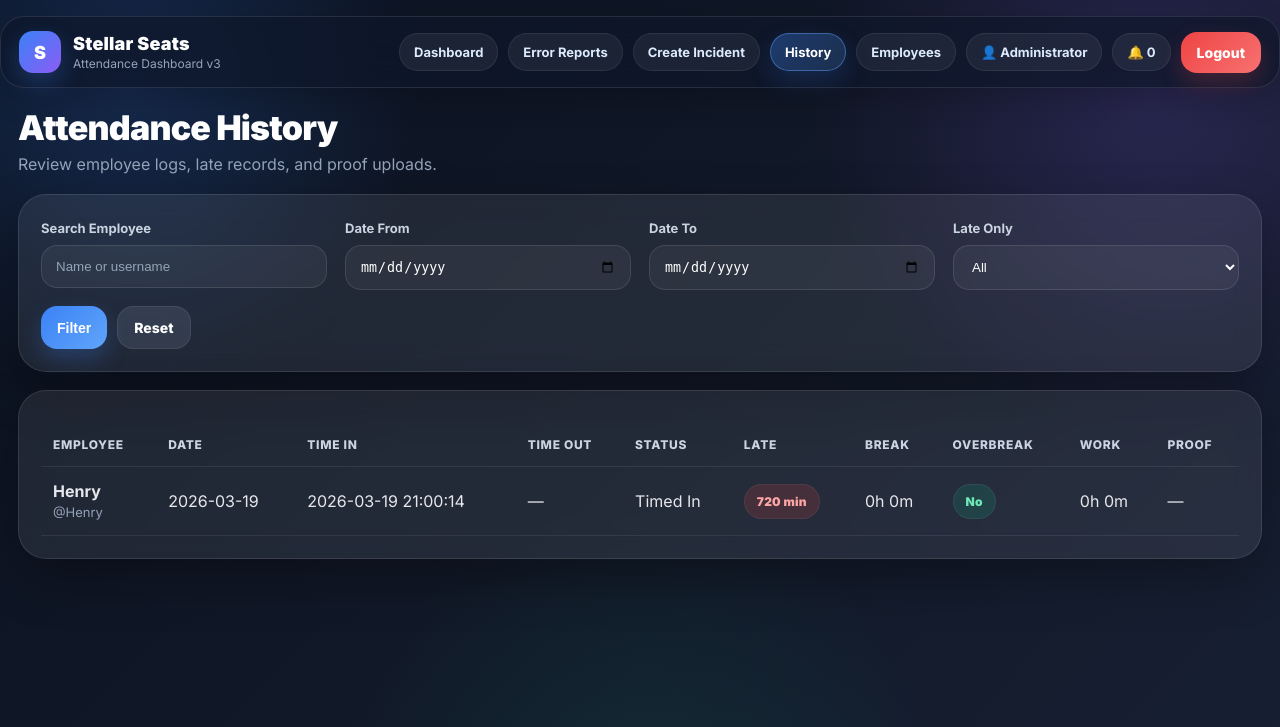
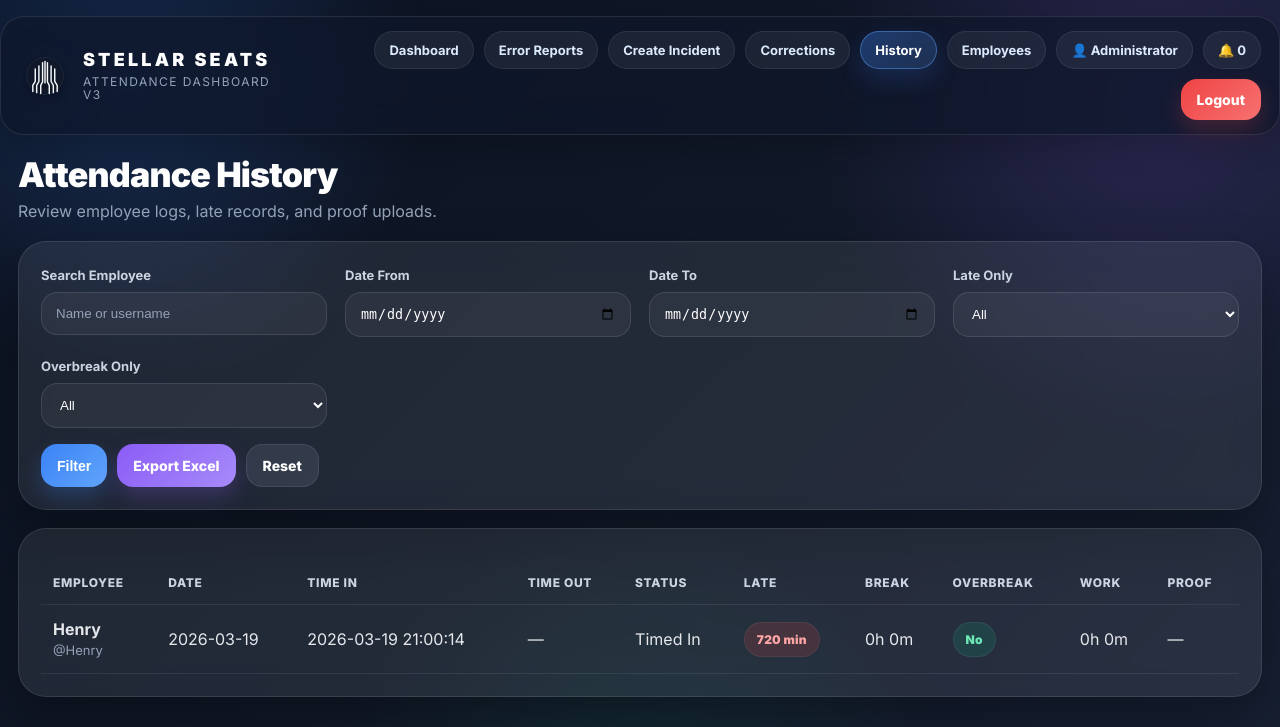
Before and after one commit to henryacosta401-prog/attendance-web, a Flask app: page /admin/history in a window 1280 px wide. Shown: the top 727 px of the page. Run offline with Flask 3, Linux system fonts and the light colour scheme; a user stored in the database is signed in; data comes from the database, SQL or seed files in the repository; data that the repository does not hold is empty; some libraries are stand-ins or nearby versions.

Commit message:
Add branding updates, correction requests, and admin workflow improvements

```diff
--- a/app.py
+++ b/app.py
@@ -264,6 +264,22 @@ def init_sqlite_db():
             message TEXT NOT NULL,
             created_at TEXT NOT NULL,
             is_read INTEGER NOT NULL DEFAULT 0,
+            FOREIGN KEY (user_id) REFERENCES users (id)
+        )
+    """)
+
+    cursor.execute("""
+        CREATE TABLE IF NOT EXISTS correction_requests (
+            id INTEGER PRIMARY KEY AUTOINCREMENT,
+            user_id INTEGER NOT NULL,
+            request_type TEXT NOT NULL,
+            work_date TEXT NOT NULL,
+            message TEXT,
+            status TEXT NOT NULL DEFAULT 'Pending',
+            admin_note TEXT,
+            reviewed_by INTEGER,
+            reviewed_at TEXT,
+            created_at TEXT NOT NULL,
             FOREIGN KEY (user_id) REFERENCES users (id)
         )
     """)
@@ -322,8 +338,19 @@ def init_sqlite_db():
             cursor.execute("ALTER TABLE incident_reports ADD COLUMN reviewed_by INTEGER")
         if "reviewed_at" not in existing_cols_incident:
             cursor.execute("ALTER TABLE incident_reports ADD COLUMN reviewed_at TEXT")
-        if "created_at" not in existing_cols_incident:
-            cursor.execute("ALTER TABLE incident_reports ADD COLUMN created_at TEXT")
+    if "created_at" not in existing_cols_incident:
+        cursor.execute("ALTER TABLE incident_reports ADD COLUMN created_at TEXT")
+
+    existing_cols_corrections = [row[1] for row in cursor.execute("PRAGMA table_info(correction_requests)").fetchall()]
+    if existing_cols_corrections:
+        if "status" not in existing_cols_corrections:
+            cursor.execute("ALTER TABLE correction_requests ADD COLUMN status TEXT NOT NULL DEFAULT 'Pending'")
+        if "admin_note" not in existing_cols_corrections:
+            cursor.execute("ALTER TABLE correction_requests ADD COLUMN admin_note TEXT")
+        if "reviewed_by" not in existing_cols_corrections:
+            cursor.execute("ALTER TABLE correction_requests ADD COLUMN reviewed_by INTEGER")
+        if "reviewed_at" not in existing_cols_corrections:
+            cursor.execute("ALTER TABLE correction_requests ADD COLUMN reviewed_at TEXT")
 
     db.commit()
 
@@ -448,6 +475,25 @@ def init_postgres_db():
                 created_at TEXT NOT NULL
             )
         """)
+
+        cur.execute("""
+            CREATE TABLE IF NOT EXISTS correction_requests (
+                id SERIAL PRIMARY KEY,
+                user_id INTEGER NOT NULL,
+                request_type TEXT NOT NULL,
+                work_date TEXT NOT NULL,
+                message TEXT,
+                status TEXT NOT NULL DEFAULT 'Pending',
+                admin_note TEXT,
+                reviewed_by INTEGER,
+                reviewed_at TEXT,
+                created_at TEXT NOT NULL
+            )
+        """)
+        cur.execute("ALTER TABLE correction_requests ADD COLUMN IF NOT EXISTS status TEXT NOT NULL DEFAULT 'Pending'")
+        cur.execute("ALTER TABLE correction_requests ADD COLUMN IF NOT EXISTS admin_note TEXT")
+        cur.execute("ALTER TABLE correction_requests ADD COLUMN IF NOT EXISTS reviewed_by INTEGER")
+        cur.execute("ALTER TABLE correction_requests ADD COLUMN IF NOT EXISTS reviewed_at TEXT")
 
     db.commit()
 
@@ -941,6 +987,43 @@ def employee_profile():
     return render_template("employee_profile.html", user=user)
 
 
+@app.route("/corrections", methods=["GET", "POST"])
+@login_required(role="employee")
+def employee_corrections():
+    user = get_user_by_id(session["user_id"])
+    if not user:
+        session.clear()
+        flash("Your session expired. Please log in again.", "warning")
+        return redirect(url_for("login"))
+
+    if request.method == "POST":
+        request_type = request.form.get("request_type", "").strip()
+        work_date = request.form.get("work_date", "").strip()
+        message = request.form.get("message", "").strip()
+
+        if request_type not in {"Missed Time In", "Missed Time Out", "Wrong Break", "Wrong Proof", "Other"}:
+            flash("Please choose a valid correction type.", "danger")
+            return redirect(url_for("employee_corrections"))
+
+        if not work_date or not message:
+            flash("Work date and details are required.", "danger")
+            return redirect(url_for("employee_corrections"))
+
+        execute_db("""
+            INSERT INTO correction_requests (
+                user_id, request_type, work_date, message, status, created_at
+            )
+            VALUES (?, ?, ?, ?, 'Pending', ?)
+        """, (user["id"], request_type, work_date, message, now_str()), commit=True)
+
+        log_activity(user["id"], "CORRECTION REQUEST", f"Submitted {request_type} request for {work_date}")
+        flash("Correction request submitted.", "success")
+        return redirect(url_for("employee_corrections"))
+
+    requests = get_correction_requests(user_id=user["id"])
+    return render_template("employee_corrections.html", requests=requests)
+
+
 @app.route("/time-in", methods=["POST"])
 @login_required(role="employee")
 def time_in():
@@ -1135,7 +1218,7 @@ def uploaded_file(filename):
 # =========================
 # ADMIN
 # =========================
-def get_admin_employee_rows(status_filter="", search=""):
+def get_admin_employee_rows(status_filter="", search="", over_break_only=""):
     users = fetchall("""
         SELECT * FROM users
         WHERE role = 'employee'
@@ -1171,6 +1254,9 @@ def get_admin_employee_rows(status_filter="", search=""):
         if status_filter and row["status"] != status_filter:
             continue
 
+        if over_break_only == "1" and row["over_break_flag"] != 1:
+            continue
+
         if search:
             s = search.lower()
             hay = f"{row['full_name']} {row['username']} {row['department']} {row['position']} {row['shift_start']}".lower()
@@ -1212,6 +1298,36 @@ def get_incident_reports(report_employee="", report_type="", report_date_from=""
     return fetchall(report_sql, report_params)
 
 
+def get_correction_requests(user_id=None, status="", date_from="", date_to=""):
+    sql = """
+        SELECT c.*, u.full_name, u.username, reviewer.full_name AS reviewed_by_name
+        FROM correction_requests c
+        JOIN users u ON u.id = c.user_id
+        LEFT JOIN users reviewer ON reviewer.id = c.reviewed_by
+        WHERE 1=1
+    """
+    params = []
+
+    if user_id:
+        sql += " AND c.user_id = ?"
+        params.append(user_id)
+
+    if status:
+        sql += " AND c.status = ?"
+        params.append(status)
+
+    if date_from:
+        sql += " AND c.work_date >= ?"
+        params.append(date_from)
+
+    if date_to:
+        sql += " AND c.work_date <= ?"
+        params.append(date_to)
+
+    sql += " ORDER BY c.id DESC LIMIT 200"
+    return fetchall(sql, params)
+
+
 @app.route("/admin")
 @login_required(role="admin")
 def admin_dashboard():
@@ -1223,8 +1339,9 @@ def admin_dashboard():
 
     status_filter = request.args.get("status", "").strip()
     search = request.args.get("search", "").strip()
-
-    employees = get_admin_employee_rows(status_filter=status_filter, search=search)
+    over_break_only = request.args.get("over_break_only", "").strip()
+
+    employees = get_admin_employee_rows(status_filter=status_filter, search=search, over_break_only=over_break_only)
     all_employee_rows = get_admin_employee_rows()
     all_users = fetchall("""
         SELECT * FROM users
@@ -1266,7 +1383,8 @@ def admin_dashboard():
         stats=stats,
         break_limit_minutes=BREAK_LIMIT_MINUTES,
         status_filter=status_filter,
-        search=search
+        search=search,
+        over_break_only=over_break_only
     )
 
 
@@ -1275,7 +1393,8 @@ def admin_dashboard():
 def admin_live_status():
     employees = get_admin_employee_rows(
         status_filter=request.args.get("status", "").strip(),
-        search=request.args.get("search", "").strip()
+        search=request.args.get("search", "").strip(),
+        over_break_only=request.args.get("over_break_only", "").strip()
     )
     return jsonify(employees)
 
@@ -1285,6 +1404,7 @@ def admin_live_status():
 def admin_history():
     search = request.args.get("search", "").strip()
     late_only = request.args.get("late_only", "").strip()
+    over_break_only = request.args.get("over_break_only", "").strip()
     date_from = request.args.get("date_from", "").strip()
     date_to = request.args.get("date_to", "").strip()
 
@@ -1318,21 +1438,181 @@ def admin_history():
 
     enriched = []
     for row in rows:
-        enriched.append({
+        item = {
             "row": row,
             "break_minutes": total_break_minutes(row["id"]),
             "work_minutes": total_work_minutes(row),
             "over_break_minutes": get_overbreak_minutes(total_break_minutes(row["id"]), row["break_limit_minutes"])
-        })
+        }
+        if over_break_only == "1" and item["over_break_minutes"] <= 0:
+            continue
+        enriched.append(item)
 
     return render_template(
         "admin_history.html",
         records=enriched,
         search=search,
         late_only=late_only,
+        over_break_only=over_break_only,
         date_from=date_from,
         date_to=date_to,
         minutes_to_hm=minutes_to_hm
+    )
+
+
+@app.route("/admin/corrections")
+@login_required(role="admin")
+def admin_corrections():
+    status = request.args.get("status", "").strip()
+    date_from = request.args.get("date_from", "").strip()
+    date_to = request.args.get("date_to", "").strip()
+    requests = get_correction_requests(status=status, date_from=date_from, date_to=date_to)
+
+    return render_template(
+        "admin_corrections.html",
+        requests=requests,
+        status=status,
+        date_from=date_from,
+        date_to=date_to
+    )
+
+
+@app.route("/admin/corrections/<int:request_id>/update", methods=["POST"])
+@login_required(role="admin")
+def update_correction_request(request_id):
+    status = request.form.get("status", "").strip()
+    admin_note = request.form.get("admin_note", "").strip()
+
+    if status not in {"Pending", "Approved", "Rejected"}:
+        flash("Invalid correction status.", "danger")
+        return redirect(url_for("admin_corrections"))
+
+    correction = fetchone("""
+        SELECT c.*, u.full_name
+        FROM correction_requests c
+        JOIN users u ON u.id = c.user_id
+        WHERE c.id = ?
+    """, (request_id,))
+
+    if not correction:
+        flash("Correction request not found.", "danger")
+        return redirect(url_for("admin_corrections"))
+
+    reviewed_at = now_str() if status in {"Approved", "Rejected"} else None
+    reviewed_by = session["user_id"] if status in {"Approved", "Rejected"} else None
+
+    execute_db("""
+        UPDATE correction_requests
+        SET status = ?, admin_note = ?, reviewed_by = ?, reviewed_at = ?
+        WHERE id = ?
+    """, (status, admin_note, reviewed_by, reviewed_at, request_id), commit=True)
+
+    create_notification(
+        correction["user_id"],
+        "Correction Request Updated",
+        f"Your {correction['request_type']} request for {correction['work_date']} is now {status}."
+    )
+    log_activity(session["user_id"], "REVIEW CORRECTION", f"{status} correction request #{request_id} for {correction['full_name']}")
+    flash("Correction request updated.", "success")
+    return redirect(url_for("admin_corrections"))
+
+
+@app.route("/admin/history/export.xlsx")
+@login_required(role="admin")
+def export_admin_history_excel():
+    search = request.args.get("search", "").strip()
+    late_only = request.args.get("late_only", "").strip()
+    over_break_only = request.args.get("over_break_only", "").strip()
+    date_from = request.args.get("date_from", "").strip()
+    date_to = request.args.get("date_to", "").strip()
+
+    sql = """
+        SELECT a.*, u.full_name, u.username, u.break_limit_minutes
+        FROM attendance a
+        JOIN users u ON u.id = a.user_id
+        WHERE 1=1
+    """
+    params = []
+
+    if search:
+        sql += " AND (LOWER(u.full_name) LIKE ? OR LOWER(u.username) LIKE ?)"
+        s = f"%{search.lower()}%"
+        params.extend([s, s])
+
+    if late_only == "1":
+        sql += " AND a.late_flag = 1"
+
+    if date_from:
+        sql += " AND a.work_date >= ?"
+        params.append(date_from)
+
+    if date_to:
+        sql += " AND a.work_date <= ?"
+        params.append(date_to)
+
+    sql += " ORDER BY a.work_date DESC, a.id DESC LIMIT 500"
+    rows = fetchall(sql, params)
+
+    try:
+        from openpyxl import Workbook
+    except Exception:
+        flash("Excel export requires openpyxl. Install dependencies and try again.", "danger")
+        return redirect(url_for(
+            "admin_history",
+            search=search,
+            late_only=late_only,
+            over_break_only=over_break_only,
+            date_from=date_from,
+            date_to=date_to
+        ))
+
+    workbook = Workbook()
+    sheet = workbook.active
+    sheet.title = "Attendance History"
+    sheet.append([
+        "Employee",
+        "Username",
+        "Work Date",
+        "Time In",
+        "Time Out",
+        "Status",
+        "Late Minutes",
+        "Break Limit",
+        "Break Minutes",
+        "Overbreak Minutes",
+        "Work Minutes",
+        "Proof File"
+    ])
+
+    for row in rows:
+        break_minutes = total_break_minutes(row["id"])
+        over_break_minutes = get_overbreak_minutes(break_minutes, row["break_limit_minutes"])
+        if over_break_only == "1" and over_break_minutes <= 0:
+            continue
+
+        sheet.append([
+            row["full_name"] or "",
+            row["username"] or "",
+            row["work_date"] or "",
+            row["time_in"] or "",
+            row["time_out"] or "",
+            row["status"] or "",
+            row["late_minutes"] if row["late_flag"] else 0,
+            parse_break_limit_minutes(row["break_limit_minutes"]),
+            break_minutes,
+            over_break_minutes,
+            total_work_minutes(row),
+            row["proof_file"] or ""
+        ])
+
+    output = BytesIO()
+    workbook.save(output)
+    output.seek(0)
+
+    return Response(
+        output.getvalue(),
+        mimetype="application/vnd.openxmlformats-officedocument.spreadsheetml.sheet",
+        headers={"Content-Disposition": f'attachment; filename=\"attendance-history-{today_str()}.xlsx\"'}
     )
 
 
--- a/templates/admin_history.html
+++ b/templates/admin_history.html
@@ -31,10 +31,18 @@
                     <option value="1" {% if late_only == '1' %}selected{% endif %}>Late only</option>
                 </select>
             </div>
+            <div>
+                <label>Overbreak Only</label>
+                <select class="input" name="over_break_only">
+                    <option value="">All</option>
+                    <option value="1" {% if over_break_only == '1' %}selected{% endif %}>Overbreak only</option>
+                </select>
+            </div>
         </div>
 
         <div class="top-actions" style="margin-top:16px;">
             <button class="btn btn-primary" type="submit">Filter</button>
+            <a class="btn btn-purple" href="{{ url_for('export_admin_history_excel', search=search, late_only=late_only, over_break_only=over_break_only, date_from=date_from, date_to=date_to) }}">Export Excel</a>
             <a class="btn btn-gray" href="{{ url_for('admin_history') }}">Reset</a>
         </div>
     </form>
--- a/templates/base.html
+++ b/templates/base.html
@@ -4,6 +4,7 @@
     <meta charset="UTF-8">
     <meta name="viewport" content="width=device-width, initial-scale=1.0">
     <title>{% block title %}Stellar Seats Attendance{% endblock %}</title>
+    <link rel="icon" type="image/svg+xml" href="{{ url_for('static', filename='stellar-seats-logo.svg') }}">
     <link href="https://fonts.googleapis.com/css2?family=Inter:wght@400;500;600;700;800;900&display=swap" rel="stylesheet">
 
     <style>
@@ -87,16 +88,18 @@
         }
 
         .brand-logo {
-            width: 42px;
-            height: 42px;
-            border-radius: 14px;
-            display: grid;
-            place-items: center;
-            font-size: 18px;
-            font-weight: 900;
-            color: white;
-            background: linear-gradient(135deg, var(--blue), var(--purple));
-            box-shadow: 0 10px 24px rgba(59,130,246,0.28);
+            width: 52px;
+            height: 52px;
+            flex: 0 0 auto;
+            display: block;
+        }
+
+        .brand-logo img {
+            width: 100%;
+            height: 100%;
+            display: block;
+            object-fit: contain;
+            filter: drop-shadow(0 10px 20px rgba(15, 23, 42, 0.34));
         }
 
         .brand {
@@ -105,17 +108,30 @@
             line-height: 1.1;
         }
 
+        .brand.centered {
+            align-items: center;
+            text-align: center;
+        }
+
         .brand-title {
             font-size: 18px;
             font-weight: 900;
             color: var(--white);
-            letter-spacing: 0.2px;
+            letter-spacing: 0.18em;
+            text-transform: uppercase;
         }
 
         .brand-sub {
             font-size: 12px;
             color: var(--muted);
-            margin-top: 4px;
+            margin-top: 5px;
+            letter-spacing: 0.12em;
+            text-transform: uppercase;
+        }
+
+        .brand-sub.strong {
+            color: #cbd5e1;
+            letter-spacing: 0.16em;
         }
 
         .nav-right {
@@ -632,7 +648,9 @@
 {% if session.get('user_id') %}
 <div class="navbar">
     <div class="brand-wrap">
-        <div class="brand-logo">S</div>
+        <div class="brand-logo">
+            <img src="{{ url_for('static', filename='stellar-seats-logo.svg') }}" alt="Stellar Seats logo">
+        </div>
         <div class="brand">
             <div class="brand-title">Stellar Seats</div>
             <div class="brand-sub">Attendance Dashboard v3</div>
@@ -644,11 +662,13 @@
             <a class="pill-link {% if request.endpoint == 'admin_dashboard' %}active{% endif %}" href="{{ url_for('admin_dashboard') }}">Dashboard</a>
             <a class="pill-link {% if request.endpoint == 'admin_error_reports' %}active{% endif %}" href="{{ url_for('admin_error_reports') }}">Error Reports</a>
             <a class="pill-link {% if request.endpoint == 'admin_incident_report' %}active{% endif %}" href="{{ url_for('admin_incident_report') }}">Create Incident</a>
+            <a class="pill-link {% if request.endpoint == 'admin_corrections' %}active{% endif %}" href="{{ url_for('admin_corrections') }}">Corrections</a>
             <a class="pill-link {% if request.endpoint == 'admin_history' %}active{% endif %}" href="{{ url_for('admin_history') }}">History</a>
             <a class="pill-link {% if request.endpoint == 'manage_employees' or request.endpoint == 'edit_employee' %}active{% endif %}" href="{{ url_for('manage_employees') }}">Employees</a>
         {% else %}
             <a class="pill-link {% if request.endpoint == 'dashboard' %}active{% endif %}" href="{{ url_for('dashboard') }}">Dashboard</a>
             <a class="pill-link {% if request.endpoint == 'employee_history' %}active{% endif %}" href="{{ url_for('employee_history') }}">History</a>
+            <a class="pill-link {% if request.endpoint == 'employee_corrections' %}active{% endif %}" href="{{ url_for('employee_corrections') }}">Corrections</a>
             <a class="pill-link {% if request.endpoint == 'employee_profile' %}active{% endif %}" href="{{ url_for('employee_profile') }}">Profile</a>
         {% endif %}
 
```
Also changed, not shown: templates/admin_corrections.html (added, +91 -0 lines), templates/admin_dashboard.html (+10 -1 lines), templates/employee_corrections.html (added, +71 -0 lines), templates/login.html (+7 -1 lines), static/stellar-seats-logo.svg (added).
